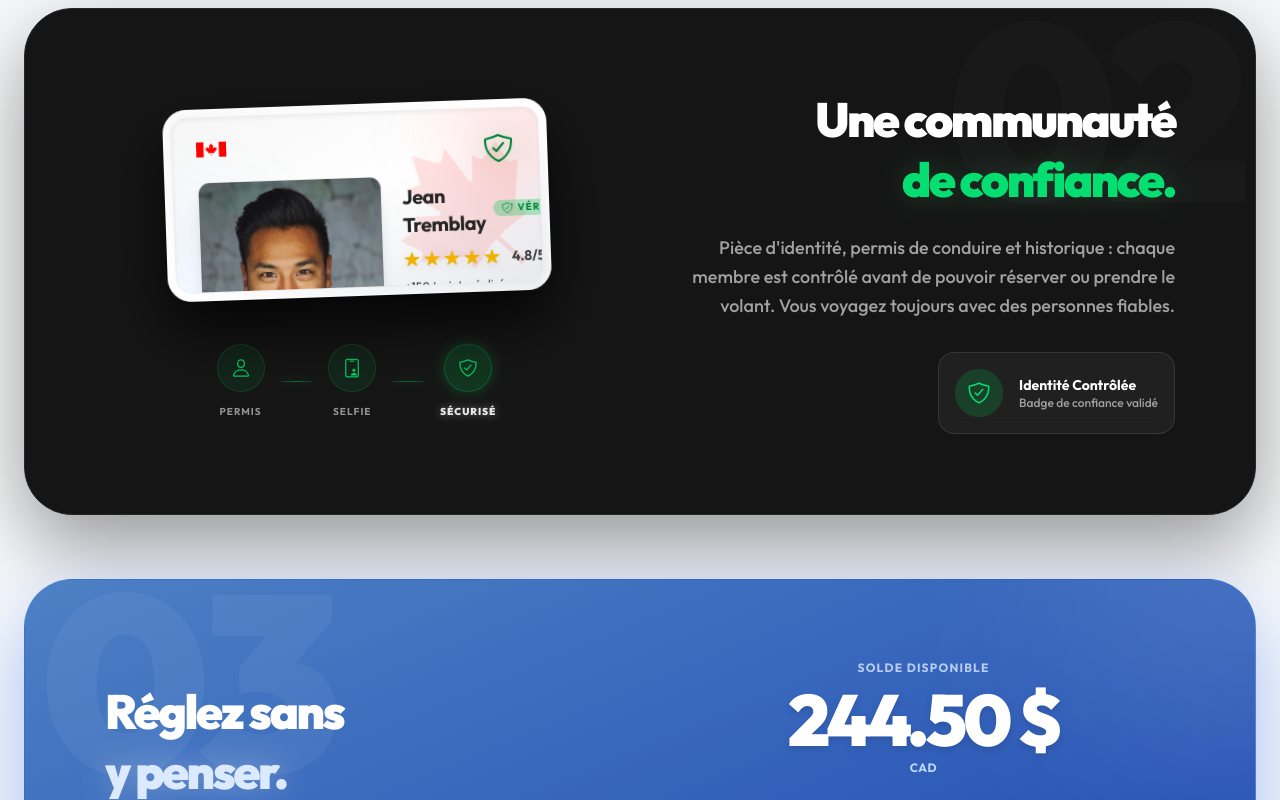
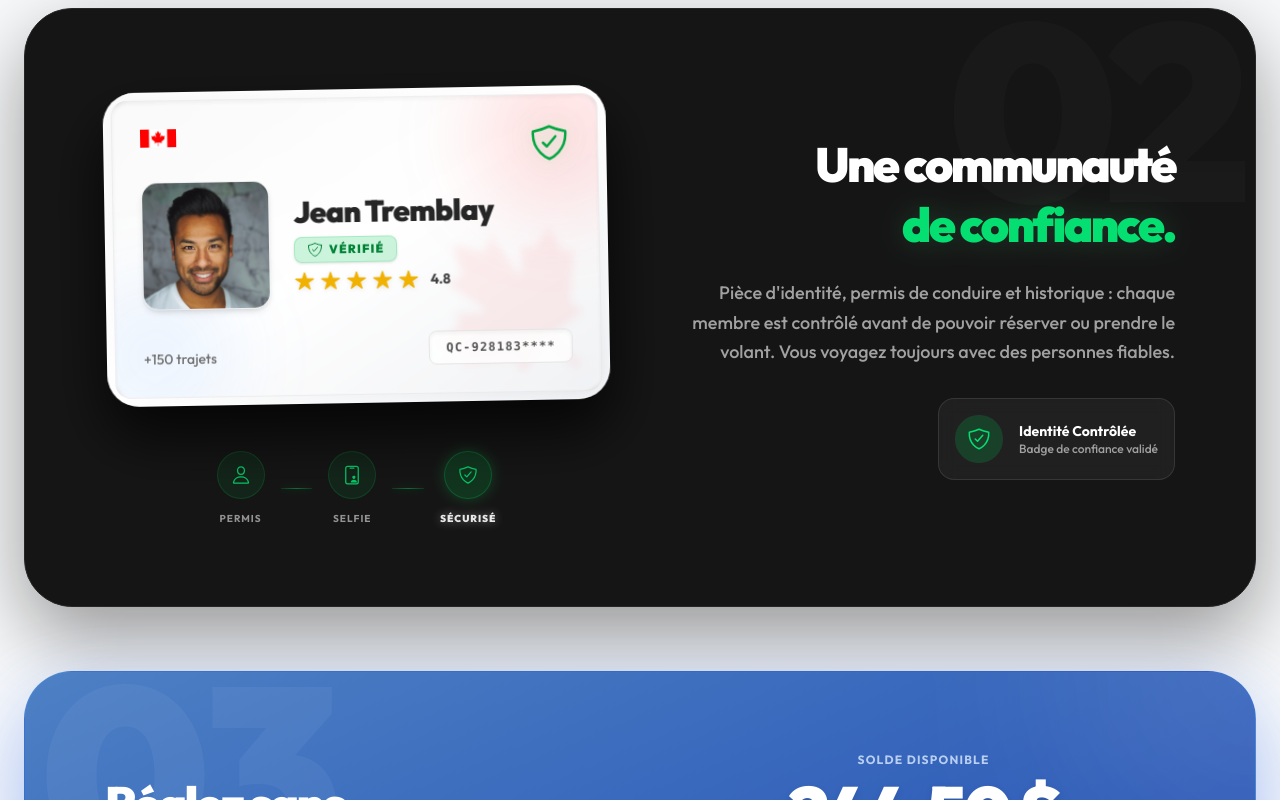
Before and after one commit to artsiders/wigo-express, a Next.js app: page / in a window 1280 px wide. Shown: the part 2340-3140 px from the top of the page. Built offline with nearby package versions, Linux system fonts and the light colour scheme.

Commit message:
Enhance WigoExpress component styles for improved layout and visual appeal; update card dimensions, image sizes, and text formatting for better user experience.

```diff
--- a/app/page.tsx
+++ b/app/page.tsx
@@ -507,62 +507,68 @@ export default function WigoExpress() {
 
             <div className="flex-1 w-full relative z-10 flex flex-col items-center justify-center mt-10 lg:mt-0">
                {/* 3D Canadian Premium ID Card */}
-               <div className="w-full max-w-sm aspect-4/2 bg-linear-to-br from-neutral-100 via-white to-gray-200 rounded-3xl p-2 shadow-[0_30px_60px_rgba(0,0,0,0.8),inset_0_2px_15px_rgba(255,255,255,1)] relative z-20 transform -rotate-2 hover:rotate-0 hover:scale-[1.02] transition-all duration-500 mx-auto">
+               <div className="w-full max-w-lg aspect-[1.6] bg-linear-to-br from-neutral-100 via-white to-gray-200 rounded-4xl p-2 shadow-[0_30px_60px_rgba(0,0,0,0.8),inset_0_2px_15px_rgba(255,255,255,1)] relative z-20 transform -rotate-1 hover:rotate-0 hover:scale-[1.02] transition-all duration-500 mx-auto">
                   <Image
                     src="/images/canada-flag-icon.png"
                     alt="Canada"
                     width={300}
                     height={300}
-                    className="object-contain absolute bottom-0 right-0 w-42 h-42 -rotate-45 opacity-10"
+                    className="object-contain absolute bottom-0 right-0 w-48 h-48 -rotate-45 opacity-10 pointer-events-none"
                   />
-                  <div className="border border-neutral-200/60 rounded-2xl p-6 h-full relative z-10 overflow-hidden text-left shadow-inner">
-                    <div className="absolute -top-10 -right-10 w-32 h-32 bg-red-400/20 rounded-full blur-2xl pointer-events-none"></div>
-                    <div className="absolute -bottom-10 -left-10 w-32 h-32 bg-blue-400/10 rounded-full blur-2xl pointer-events-none"></div>
+                  <div className="border border-neutral-200/60 rounded-2xl p-5 sm:p-7 h-full relative z-10 overflow-hidden text-left shadow-inner flex flex-col justify-between bg-white/40 backdrop-blur-xs">
+                    <div className="absolute -top-10 -right-10 w-40 h-40 bg-red-400/20 rounded-full blur-2xl pointer-events-none"></div>
+                    <div className="absolute -bottom-10 -left-10 w-40 h-40 bg-blue-400/10 rounded-full blur-2xl pointer-events-none"></div>
 
-                    <div className="flex justify-between items-start mb-2">
+                    {/* Top row */}
+                    <div className="flex justify-between items-start">
                       <Image
                         src="/images/canada-flag.png"
                         alt="Canada"
-                        width={30}
-                        height={30}
+                        width={36}
+                        height={36}
                         className="object-contain"
                       />
-                      <IoShieldCheckmarkOutline className="w-8 h-8 text-green-700 drop-shadow-[0_0_12px_rgba(34,197,94,0.4)]" />
+                      <IoShieldCheckmarkOutline className="w-8 h-8 sm:w-10 sm:h-10 text-green-600 drop-shadow-[0_0_10px_rgba(34,197,94,0.3)]" />
                     </div>
 
-                    <div className="flex gap-5 items-start relative z-10">
-                      <div className="w-46 h-46 aspect-square rounded-xl overflow-hidden relative shadow-lg shrink-0 border border-black/5">
+                    {/* Profile row */}
+                    <div className="flex gap-5 sm:gap-6 items-center relative z-10">
+                      <div className="w-24 h-24 sm:w-32 sm:h-32 aspect-square rounded-2xl overflow-hidden relative shadow-md shrink-0 border border-black/5">
                         <Image
                           src="/images/profile.jpg"
                           alt="Conducteur"
                           fill
-                          className="object-cover bg-neutral-100 w-full h-full"
+                          className="object-cover bg-neutral-100"
                         />
                       </div>
-                      <div className="space-y-2.5 w-full mt-2">
+                      <div className="space-y-1.5 w-full">
                         <div className="flex items-center gap-2">
-                          <span className="font-bold text-xl text-neutral-800 tracking-tight">
+                          <span className="font-black text-xl sm:text-3xl text-neutral-800 tracking-tight leading-none mb-1 block">
                             Jean Tremblay
                           </span>
-                          <span className="inline-flex items-center gap-1 px-2 py-0.5 bg-green-500/30 text-green-700 text-[10px] font-bold uppercase rounded-full tracking-widest leading-none">
-                            <IoShieldCheckmarkOutline className="w-3 h-3" /> Vérifié
+                        </div>
+                        <div className="inline-flex items-center gap-1.5 px-3 py-1 bg-green-500/20 text-green-700 text-[10px] sm:text-xs font-black uppercase rounded-lg tracking-widest leading-none mb-1 shadow-sm border border-green-500/20 w-max">
+                           <IoShieldCheckmarkOutline className="w-3.5 h-3.5 sm:w-4 sm:h-4" /> Vérifié
+                        </div>
+                        <div className="flex items-center gap-1.5 text-yellow-500 mt-1">
+                          {[...Array(5)].map((_, i) => (
+                            <IoStar key={i} className="h-4 w-4 sm:h-5 sm:w-5 drop-shadow-[0_1px_2px_rgba(0,0,0,0.1)]" />
+                          ))}
+                          <span className="font-bold text-neutral-700 ml-1.5 text-xs sm:text-sm">
+                            4.8
                           </span>
                         </div>
-                        <div className="flex items-center gap-1 text-yellow-500">
-                          {[...Array(5)].map((_, i) => (
-                            <IoStar key={i} className="h-4 w-4 drop-shadow-[0_2px_4px_rgba(0,0,0,0.1)]" />
-                          ))}
-                          <span className="font-bold text-neutral-700 ml-2 text-sm">
-                            4.8/5
-                          </span>
-                        </div>
-                        <div className="flex items-center gap-2 text-xs font-medium text-neutral-600">
-                          <span>+150 trajets réalisés</span>
-                        </div>
-                        <div className="mt-2 w-fit px-3 py-1.5 rounded-lg bg-white/80 text-[10px] text-neutral-800 tracking-widest font-mono border border-neutral-200 font-bold shadow-sm">
-                          ID: QC-928183****
-                        </div>
                       </div>
+                    </div>
+
+                    {/* Bottom row */}
+                    <div className="flex justify-between items-end relative z-10 mt-3">
+                       <div className="text-xs sm:text-sm text-neutral-500 font-medium whitespace-nowrap">
+                          +150 trajets
+                       </div>
+                       <div className="px-4 py-2 rounded-lg bg-white/80 text-[10px] sm:text-xs text-neutral-600 tracking-widest font-mono border border-neutral-200 font-bold shadow-inner inline-flex items-center whitespace-nowrap">
+                          QC-928183****
+                       </div>
                     </div>
                   </div>
                 </div>
@@ -610,9 +616,7 @@ export default function WigoExpress() {
             <div className="flex-1 w-full relative z-10">
               <h2 className="text-3xl md:text-4xl lg:text-5xl font-black tracking-tighter mb-6 leading-tight text-white">
                 Réglez sans <br />
-                <span className="text-blue-100 drop-shadow-[0_0_15px_rgba(255,255,255,0.3)]">
                   y penser.
-                </span>
               </h2>
               <p className="text-lg text-blue-100/80 font-medium max-w-lg mb-8 leading-relaxed">
                 Pas besoin de monnaie en voiture. Votre place est payée en ligne
```
